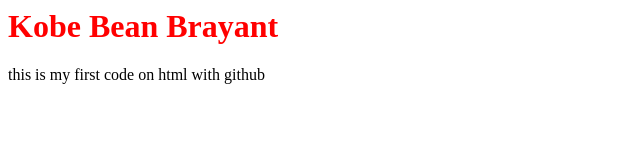
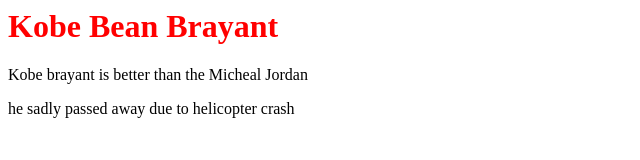
Before and after one commit to mkkarwal1978-alt/mkkarwal1978-alt.github.io, a plain HTML site: page index.html in a window 1280 px wide. Shown: the whole page, without its empty margins (0-640 px from the left). Drawn offline with Linux system fonts and the light colour scheme.

Commit message:
About Kobe

```diff
--- a/index.html
+++ b/index.html
@@ -1,6 +1,8 @@
 <html>
+  <title>THE BEST PLAYER IN THE HISTORY</title>
   <body>
     <h1 style="color:red;" >Kobe Bean Brayant</h1>
-    <p>this is my first code on html with github</p>
+    <p>Kobe brayant is better than the Micheal Jordan</p>
+    <p>he sadly passed away due to helicopter crash</p>
   </body>
 </html>
```
